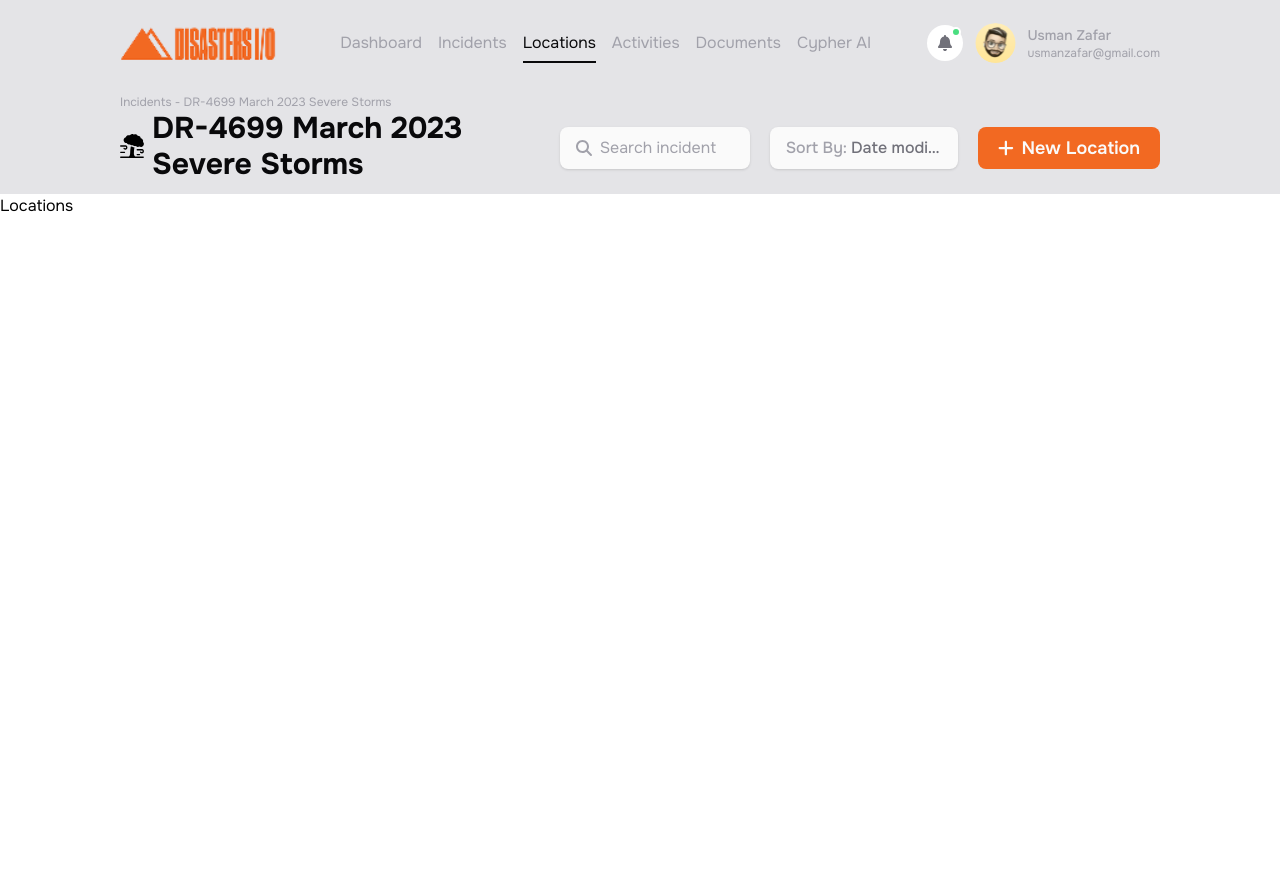
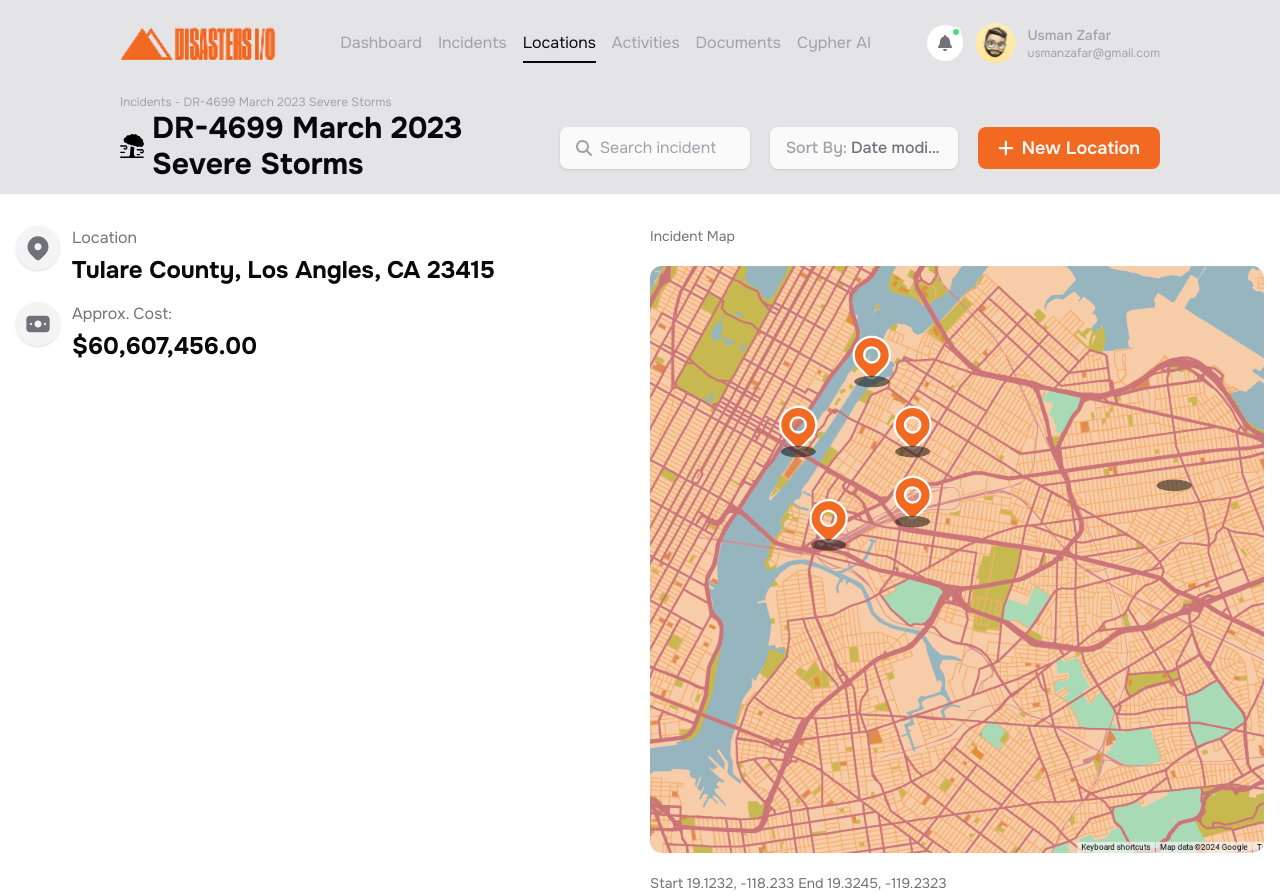
Before and after one commit to Xen-Xie/React-Assignment2, a React (Vite) app: page /locations in a window 1280 px wide. Before the commit the page ends 800 px from the top, so only its background shows below. Built offline with nearby package versions, Linux system fonts and the light colour scheme.

Commit message:
LocationTexts and map added

```diff
--- /dev/null
+++ b/src/Components/CommonComponents/LocationTexts.jsx
@@ -0,0 +1,26 @@
+import React from 'react'
+import { LocationText } from '../../lib/reuse/LocationText'
+
+function LocationTexts() {
+  return (
+    <div className="space-y-4">
+      {LocationText.map((item, index) => (
+        <div className="flex items-start gap-3" key={index}>
+          <div className="w-6 h-6 sm:w-8 md:w-9 md:h-9 lg:w-10 lg:h-10 xl:w-11 xl:h-11 sm:h-8 rounded-full bg-[#F4F4F5] flex items-center justify-center shadow-sm overflow-hidden">
+            <img
+              src={item.icon}
+              alt=""
+              className="w-[14px] h-[14px] sm:w-[16px] sm:h-[16px] md:w-5 md:h-5 lg:w-6 lg:h-6 xl:w-7 xl:h-7 object-contain"
+            />
+          </div>
+          <div>
+            <p className="text-[11px] sm:text-sm md:text-base text-secondary mb-1">{item.text}</p>
+            <h1 className="text-sm sm:text-base md:text-lg lg:text-xl xl:text-2xl font-bold text-accent">{item.title}</h1>
+          </div>
+        </div>
+      ))}
+    </div>
+  )
+}
+
+export default LocationTexts
--- a/src/Components/Pages/LocationsPage.jsx
+++ b/src/Components/Pages/LocationsPage.jsx
@@ -1,8 +1,21 @@
 import React from 'react'
+import LocationTexts from '../CommonComponents/LocationTexts'
 
 function Locations() {
   return (
-    <div>Locations</div>
+    <div className='mx-4 mt-8'>
+      <div className='grid grid-cols-2 gap-5'>
+        <div>
+          <LocationTexts />
+        </div>
+        <div className='space-y-2 sm:space-y-5'>
+         <p className='text-sm text-secondary'>Incident Map</p>
+         <img src="/FakeMap2.svg" alt="" className='w-full object-cover'/>
+         <p className='text-sm text-secondary'>Start 19.1232, -118.233     End 19.3245, -119.2323</p>
+        </div>
+
+      </div>
+    </div>
   )
 }
 
--- /dev/null
+++ b/src/lib/reuse/LocationText.js
@@ -0,0 +1,13 @@
+export const LocationText = [
+    {
+        icon: '/LocationIcon.svg',
+        text: 'Location',
+        title: 'Tulare County,  Los Angles, CA 23415'
+    },
+    {
+        icon: '/MoneyIcon.svg',
+        text: 'Approx. Cost:',
+        title: '$60,607,456.00'
+    },
+
+]
```
Also changed, not shown: public/LocationIcon.svg (added), public/MoneyIcon.svg (added).
